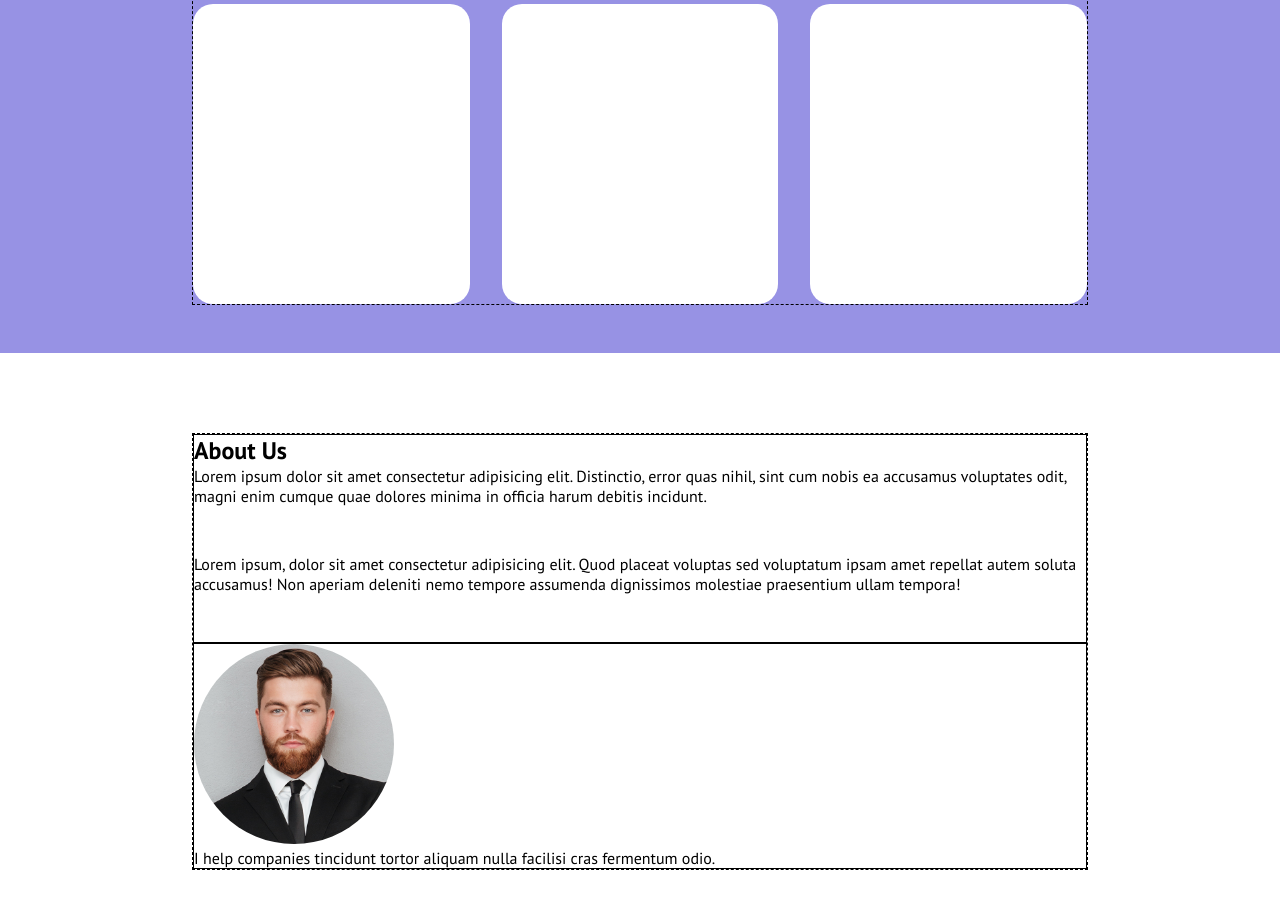
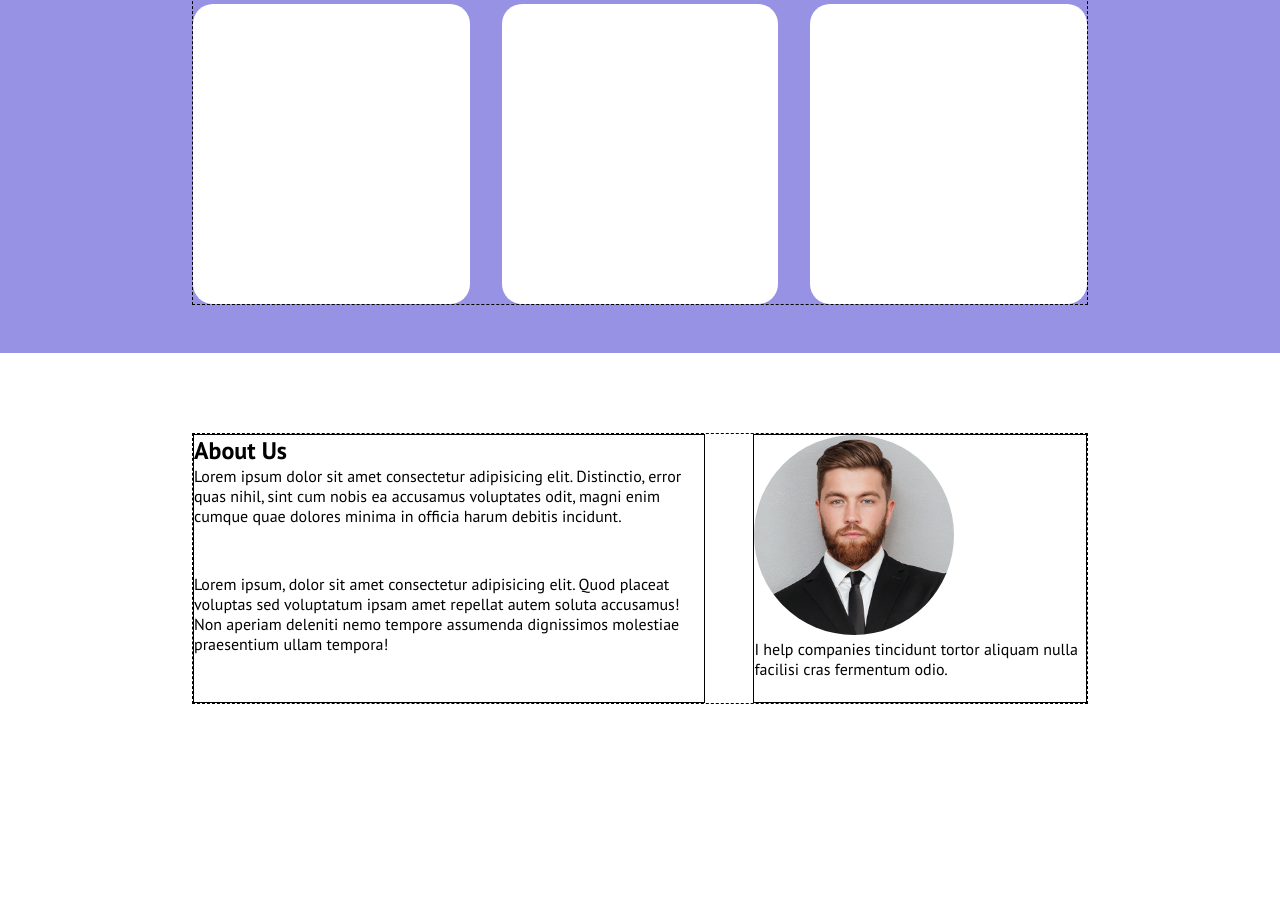
Before and after one commit to nespolisimmaco/htmlcss-responsive-layout, a plain HTML site: page index.html in a window 1280 px wide. Shown: the part 2956-3864 px from the top of the page. After the commit the page ends 3708 px from the top, so only its background shows below. Drawn offline with Linux system fonts and the light colour scheme.

Commit message:
Add: About us section with tablet layout

```diff
--- a/css/style.css
+++ b/css/style.css
@@ -242,3 +242,20 @@ header {
     /* debug */
     border: 1px solid black;
 }
+
+/* * Tablet layout * */
+@media screen and (min-width: 768px) {
+    .about-us {
+        display: flex;
+        flex-wrap: wrap;
+        gap: 3rem;
+    }
+
+    .about-us-paragraph {
+        width: calc(60% - (3rem / 2));
+    }
+
+    .about-us-image {
+        width: calc(40% - (3rem / 2));
+    }
+}
```
